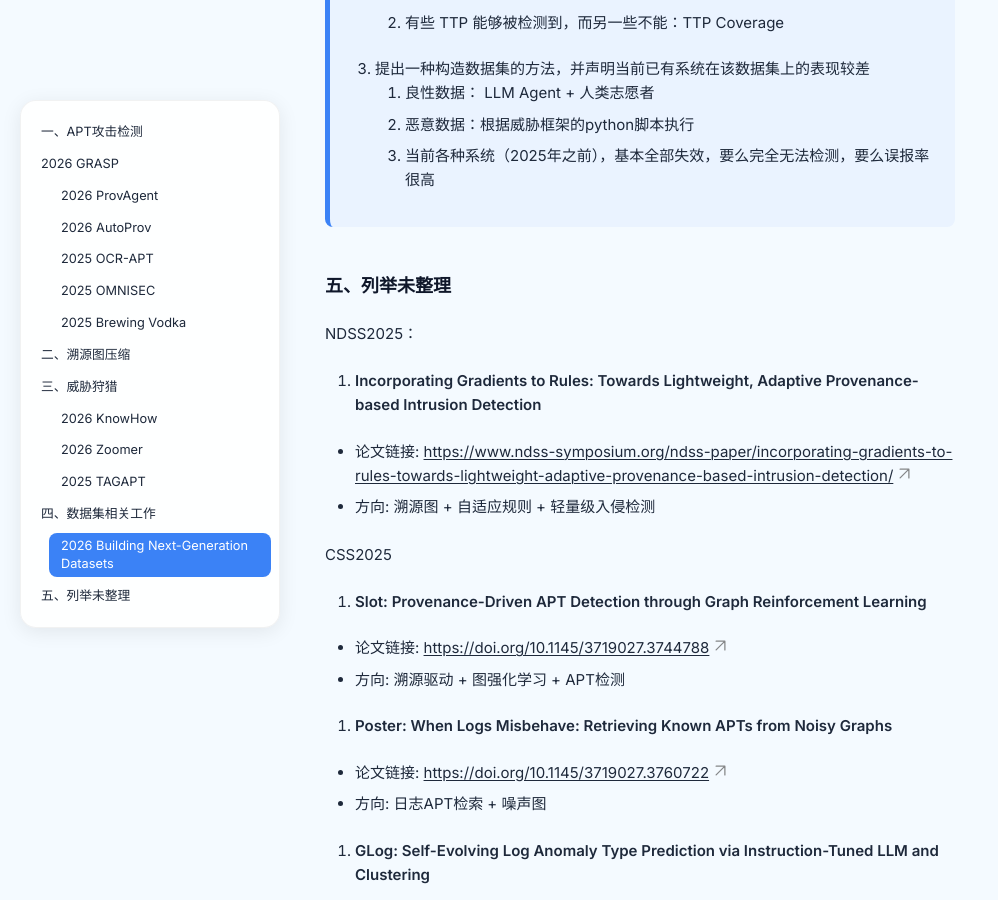
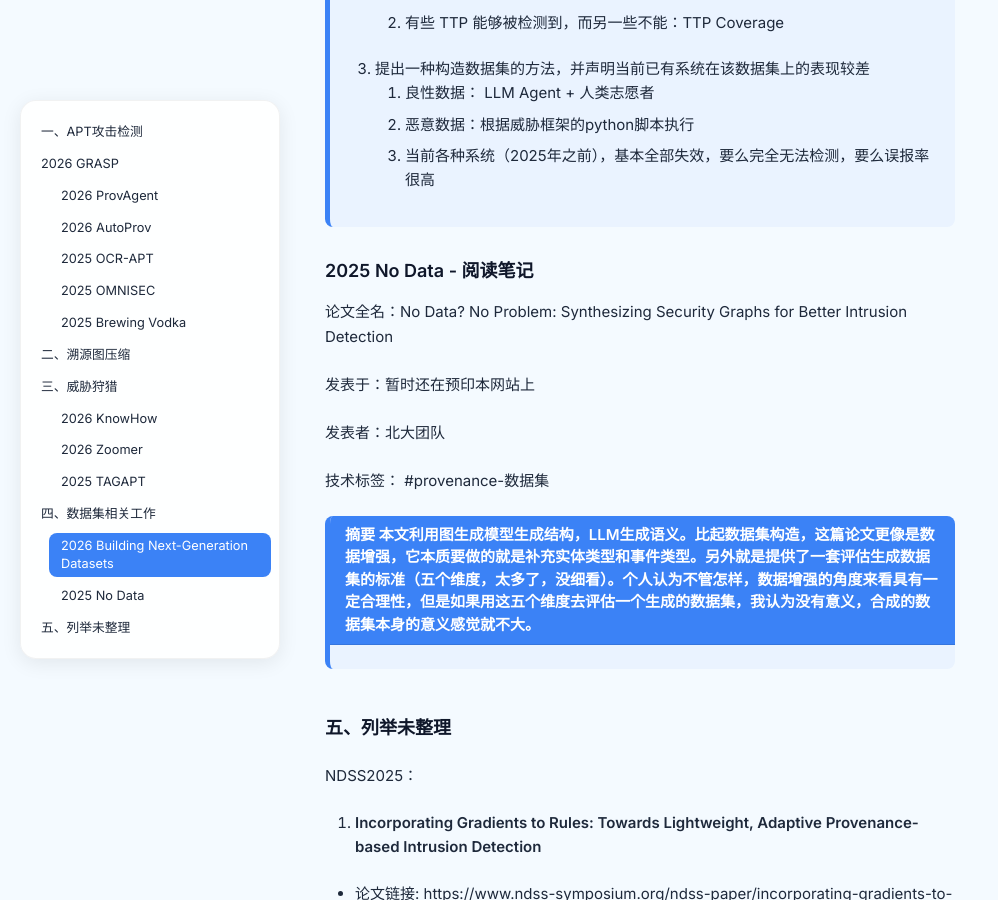
Before and after one commit to Wxy541/SidusNotes, a Jekyll site: the page built from _notes/docs/基于日志溯源图的APT检测相关论文整理.md, in a window 1280 px wide and 900 px high, scrolled down 5170 px. Shown: the whole window, without its empty margins (0-998 px from the left). Built offline with Jekyll 4.4.1, drawn with Linux system fonts in a browser that asks for light colours.

Commit message:
PUSH NOTE : 基于日志溯源图的APT检测论文整理.md

```diff
--- a/_notes/docs/基于日志溯源图的APT检测相关论文整理.md
+++ b/_notes/docs/基于日志溯源图的APT检测相关论文整理.md
@@ -170,6 +170,21 @@ feed: show
 > 	2. 恶意数据：根据威胁框架的python脚本执行
 > 	3. 当前各种系统（2025年之前），基本全部失效，要么完全无法检测，要么误报率很高
 
+### 2025 [[No Data - 阅读笔记|No Data]]
+
+论文全名：No Data? No Problem: Synthesizing Security Graphs for Better Intrusion Detection
+
+发表于：暂时还在预印本网站上
+
+发表者：北大团队
+
+技术标签： #provenance-数据集
+
+
+> [!note] 摘要
+> 本文利用图生成模型生成结构，LLM生成语义。比起数据集构造，这篇论文更像是数据增强，它本质要做的就是补充实体类型和事件类型。另外就是提供了一套评估生成数据集的标准（五个维度，太多了，没细看）。个人认为不管怎样，数据增强的角度来看具有一定合理性，但是如果用这五个维度去评估一个生成的数据集，我认为没有意义，合成的数据集本身的意义感觉就不大。
+
+
 ## 五、列举未整理
 
 NDSS2025：
```
